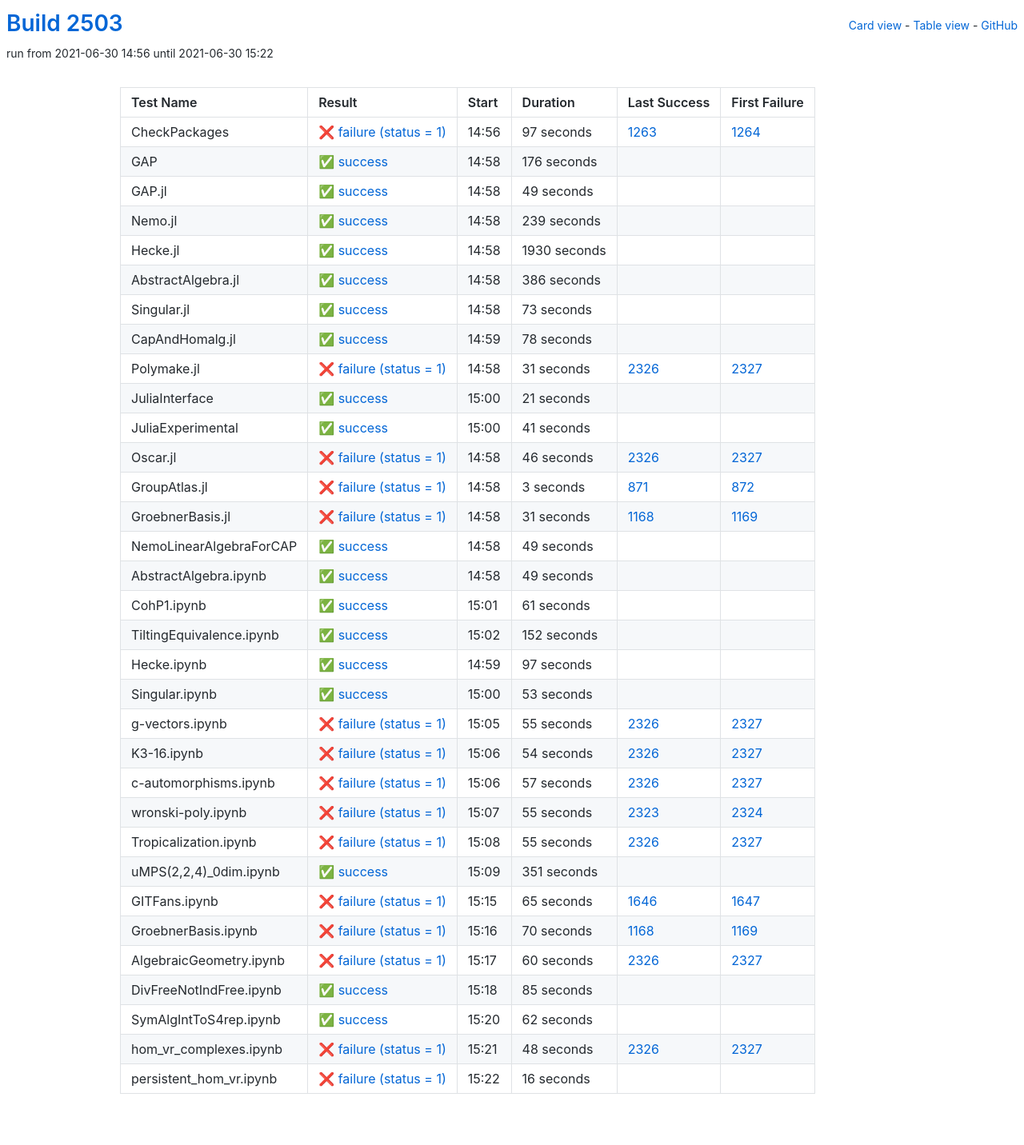
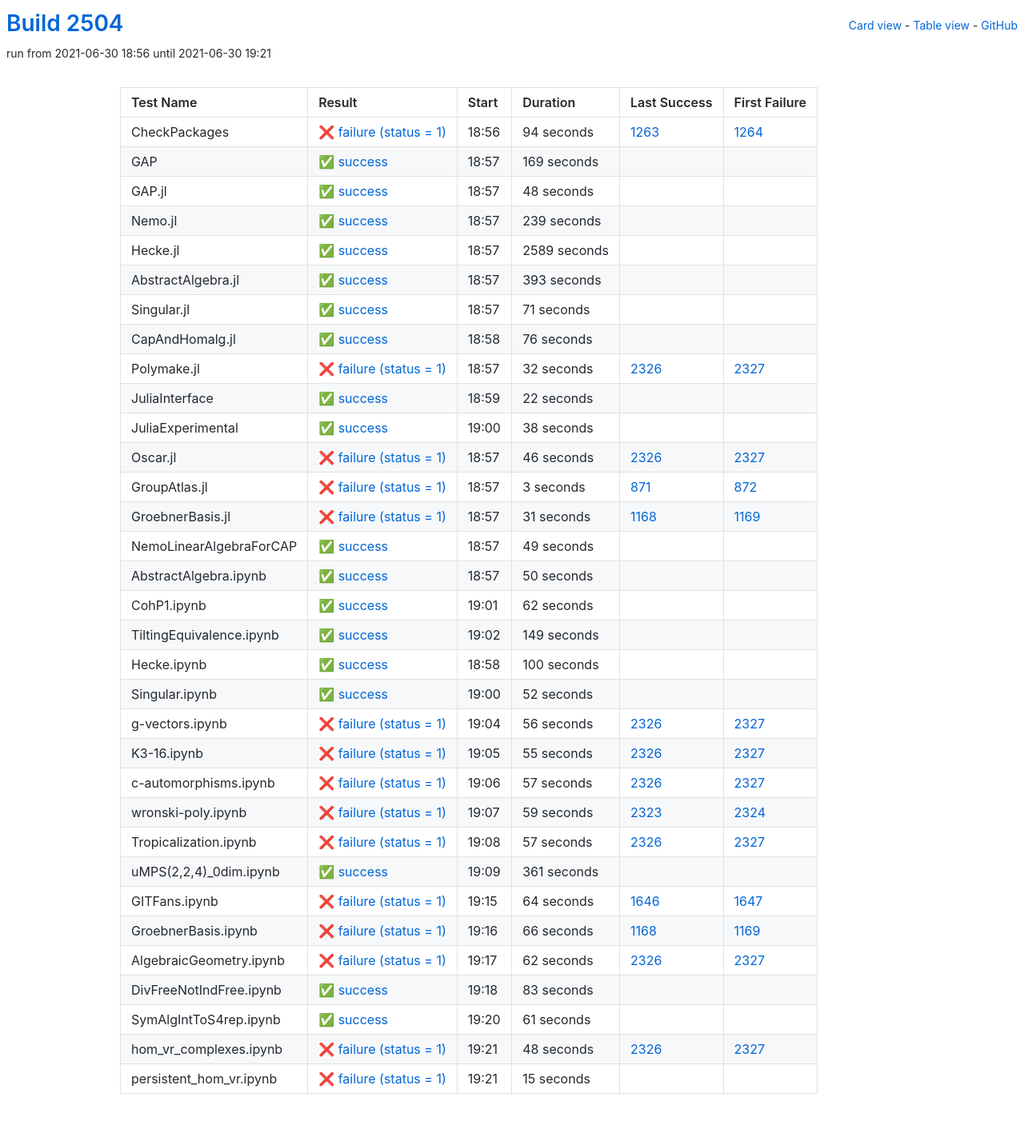
Before and after one commit to oscar-system/oscar-ci-status-stable, a Jekyll site: the page built from table.html, in a window 1280 px wide. Shown: the whole page at 80% size. Built offline with Jekyll 4.4.1, drawn with Linux system fonts in a browser that asks for light colours.

Commit message:
Build #2504

```diff
--- a/_data/ci.yml
+++ b/_data/ci.yml
@@ -1,6 +1,6 @@
 ---
-build: 2503
-build_url: https://oscarci.mathematik.uni-kl.de/job/oscar-stable/2503/
+build: 2504
+build_url: https://oscarci.mathematik.uni-kl.de/job/oscar-stable/2504/
 job: oscar-stable
 organization: oscar-system
 repo: oscar-ci-status-stable
@@ -8,44 +8,44 @@ repourl: https://github.com/oscar-system/oscar-ci-status-stable
 tests:
 - name: CheckPackages
   id: checkpackages
-  log: https://oscarci.mathematik.uni-kl.de/job/oscar-stable/2503/artifact/logs/build-2503/CheckPackages.log
-  start: 2021-06-30 14:56
+  log: https://oscarci.mathematik.uni-kl.de/job/oscar-stable/2504/artifact/logs/build-2504/CheckPackages.log
+  start: 2021-06-30 18:56
   success: false
   exitcode: 1
   status: failure
-  duration: 97
+  duration: 94
   last_success: 1263
   last_success_url: https://oscarci.mathematik.uni-kl.de/job/oscar-stable/1263/
   first_failure: 1264
   first_failure_url: https://oscarci.mathematik.uni-kl.de/job/oscar-stable/1264/
 - name: GAP
   id: gap
-  log: https://oscarci.mathematik.uni-kl.de/job/oscar-stable/2503/artifact/logs/build-2503/GAP.log
-  start: 2021-06-30 14:58
+  log: https://oscarci.mathematik.uni-kl.de/job/oscar-stable/2504/artifact/logs/build-2504/GAP.log
+  start: 2021-06-30 18:57
   success: true
   exitcode: 0
   status: success
-  duration: 176
+  duration: 169
   last_success: false
   last_success_url:
   first_failure: false
   first_failure_url:
 - name: GAP.jl
   id: gap-jl
-  log: https://oscarci.mathematik.uni-kl.de/job/oscar-stable/2503/artifact/logs/build-2503/GAP.jl.log
-  start: 2021-06-30 14:58
+  log: https://oscarci.mathematik.uni-kl.de/job/oscar-stable/2504/artifact/logs/build-2504/GAP.jl.log
+  start: 2021-06-30 18:57
   success: true
   exitcode: 0
   status: success
-  duration: 49
+  duration: 48
   last_success: false
   last_success_url:
   first_failure: false
   first_failure_url:
 - name: Nemo.jl
   id: nemo-jl
-  log: https://oscarci.mathematik.uni-kl.de/job/oscar-stable/2503/artifact/logs/build-2503/Nemo.jl.log
-  start: 2021-06-30 14:58
+  log: https://oscarci.mathematik.uni-kl.de/job/oscar-stable/2504/artifact/logs/build-2504/Nemo.jl.log
+  start: 2021-06-30 18:57
   success: true
   exitcode: 0
   status: success
@@ -56,92 +56,92 @@ tests:
   first_failure_url:
 - name: Hecke.jl
   id: hecke-jl
-  log: https://oscarci.mathematik.uni-kl.de/job/oscar-stable/2503/artifact/logs/build-2503/Hecke.jl.log
-  start: 2021-06-30 14:58
+  log: https://oscarci.mathematik.uni-kl.de/job/oscar-stable/2504/artifact/logs/build-2504/Hecke.jl.log
+  start: 2021-06-30 18:57
   success: true
   exitcode: 0
   status: success
-  duration: 1930
+  duration: 2589
   last_success: false
   last_success_url:
   first_failure: false
   first_failure_url:
 - name: AbstractAlgebra.jl
   id: abstractalgebra-jl
-  log: https://oscarci.mathematik.uni-kl.de/job/oscar-stable/2503/artifact/logs/build-2503/AbstractAlgebra.jl.log
-  start: 2021-06-30 14:58
+  log: https://oscarci.mathematik.uni-kl.de/job/oscar-stable/2504/artifact/logs/build-2504/AbstractAlgebra.jl.log
+  start: 2021-06-30 18:57
   success: true
   exitcode: 0
   status: success
-  duration: 386
+  duration: 393
   last_success: false
   last_success_url:
   first_failure: false
   first_failure_url:
 - name: Singular.jl
   id: singular-jl
-  log: https://oscarci.mathematik.uni-kl.de/job/oscar-stable/2503/artifact/logs/build-2503/Singular.jl.log
-  start: 2021-06-30 14:58
+  log: https://oscarci.mathematik.uni-kl.de/job/oscar-stable/2504/artifact/logs/build-2504/Singular.jl.log
+  start: 2021-06-30 18:57
   success: true
   exitcode: 0
   status: success
-  duration: 73
+  duration: 71
   last_success: false
   last_success_url:
   first_failure: false
   first_failure_url:
 - name: CapAndHomalg.jl
   id: capandhomalg-jl
-  log: https://oscarci.mathematik.uni-kl.de/job/oscar-stable/2503/artifact/logs/build-2503/CapAndHomalg.jl.log
-  start: 2021-06-30 14:59
+  log: https://oscarci.mathematik.uni-kl.de/job/oscar-stable/2504/artifact/logs/build-2504/CapAndHomalg.jl.log
+  start: 2021-06-30 18:58
   success: true
   exitcode: 0
   status: success
-  duration: 78
+  duration: 76
   last_success: false
   last_success_url:
   first_failure: false
   first_failure_url:
 - name: Polymake.jl
   id: polymake-jl
-  log: https://oscarci.mathematik.uni-kl.de/job/oscar-stable/2503/artifact/logs/build-2503/Polymake.jl.log
-  start: 2021-06-30 14:58
+  log: https://oscarci.mathematik.uni-kl.de/job/oscar-stable/2504/artifact/logs/build-2504/Polymake.jl.log
+  start: 2021-06-30 18:57
   success: false
   exitcode: 1
   status: failure
-  duration: 31
+  duration: 32
   last_success: 2326
   last_success_url: https://oscarci.mathematik.uni-kl.de/job/oscar-stable/2326/
   first_failure: 2327
   first_failure_url: https://oscarci.mathematik.uni-kl.de/job/oscar-stable/2327/
 - name: JuliaInterface
   id: juliainterface
-  log: https://oscarci.mathematik.uni-kl.de/job/oscar-stable/2503/artifact/logs/build-2503/JuliaInterface.log
-  start: 2021-06-30 15:00
+  log: https://oscarci.mathematik.uni-kl.de/job/oscar-stable/2504/artifact/logs/build-2504/JuliaInterface.log
+  start: 2021-06-30 18:59
   success: true
   exitcode: 0
   status: success
-  duration: 21
+  duration: 22
   last_success: false
   last_success_url:
   first_failure: false
   first_failure_url:
 - name: JuliaExperimental
   id: juliaexperimental
-  log: https://oscarci.mathematik.uni-kl.de/job/oscar-stable/2503/artifact/logs/build-2503/JuliaExperimental.log
-  start: 2021-06-30 15:00
+  log: https://oscarci.mathematik.uni-kl.de/job/oscar-stable/2504/artifact/logs/build-2504/JuliaExperimental.log
+  start: 2021-06-30 19:00
   success: true
   exitcode: 0
   status: success
-  duration: 41
+  duration: 38
   last_success: false
   last_success_url:
   first_failure: false
   first_failure_url:
 - name: Oscar.jl
   id: oscar-jl
-  log: https://oscarci.mathematik.uni-kl.de/job/oscar-stable/2503/artifact/logs/build-2503/Oscar.jl.log
-  start: 2021-06-30 14:58
+  log: https://oscarci.mathematik.uni-kl.de/job/oscar-stable/2504/artifact/logs/build-2504/Oscar.jl.log
+  start: 2021-06-30 18:57
   success: false
   exitcode: 1
   status: failure
@@ -152,8 +152,8 @@ tests:
   first_failure_url: https://oscarci.mathematik.uni-kl.de/job/oscar-stable/2327/
 - name: GroupAtlas.jl
   id: groupatlas-jl
-  log: https://oscarci.mathematik.uni-kl.de/job/oscar-stable/2503/artifact/logs/build-2503/GroupAtlas.jl.log
-  start: 2021-06-30 14:58
+  log: https://oscarci.mathematik.uni-kl.de/job/oscar-stable/2504/artifact/logs/build-2504/GroupAtlas.jl.log
+  start: 2021-06-30 18:57
   success: false
   exitcode: 1
   status: failure
@@ -164,8 +164,8 @@ tests:
   first_failure_url: https://oscarci.mathematik.uni-kl.de/job/oscar-stable/872/
 - name: GroebnerBasis.jl
   id: groebnerbasis-jl
-  log: https://oscarci.mathematik.uni-kl.de/job/oscar-stable/2503/artifact/logs/build-2503/GroebnerBasis.jl.log
-  start: 2021-06-30 14:58
+  log: https://oscarci.mathematik.uni-kl.de/job/oscar-stable/2504/artifact/logs/build-2504/GroebnerBasis.jl.log
+  start: 2021-06-30 18:57
   success: false
   exitcode: 1
   status: failure
@@ -176,8 +176,8 @@ tests:
   first_failure_url: https://oscarci.mathematik.uni-kl.de/job/oscar-stable/1169/
 - name: NemoLinearAlgebraForCAP
   id: nemolinearalgebraforcap
-  log: https://oscarci.mathematik.uni-kl.de/job/oscar-stable/2503/artifact/logs/build-2503/NemoLinearAlgebraForCAP.log
-  start: 2021-06-30 14:58
+  log: https://oscarci.mathematik.uni-kl.de/job/oscar-stable/2504/artifact/logs/build-2504/NemoLinearAlgebraForCAP.log
+  start: 2021-06-30 18:57
   success: true
   exitcode: 0
   status: success
@@ -188,68 +188,80 @@ tests:
   first_failure_url:
 - name: AbstractAlgebra.ipynb
   id: abstractalgebra-ipynb
-  log: https://oscarci.mathematik.uni-kl.de/job/oscar-stable/2503/artifact/logs/build-2503/AbstractAlgebra.ipynb.log
-  start: 2021-06-30 14:58
+  log: https://oscarci.mathematik.uni-kl.de/job/oscar-stable/2504/artifact/logs/build-2504/AbstractAlgebra.ipynb.log
+  start: 2021-06-30 18:57
   success: true
   exitcode: 0
   status: success
-  duration: 49
+  duration: 50
   last_success: false
   last_success_url:
   first_failure: false
   first_failure_url:
 - name: CohP1.ipynb
   id: cohp1-ipynb
-  log: https://oscarci.mathematik.uni-kl.de/job/oscar-stable/2503/artifact/logs/build-2503/CohP1.ipynb.log
-  start: 2021-06-30 15:01
+  log: https://oscarci.mathematik.uni-kl.de/job/oscar-stable/2504/artifact/logs/build-2504/CohP1.ipynb.log
+  start: 2021-06-30 19:01
   success: true
   exitcode: 0
   status: success
-  duration: 61
+  duration: 62
   last_success: false
   last_success_url:
   first_failure: false
   first_failure_url:
 - name: TiltingEquivalence.ipynb
   id: tiltingequivalence-ipynb
-  log: https://oscarci.mathematik.uni-kl.de/job/oscar-stable/2503/artifact/logs/build-2503/TiltingEquivalence.ipynb.log
-  start: 2021-06-30 15:02
+  log: https://oscarci.mathematik.uni-kl.de/job/oscar-stable/2504/artifact/logs/build-2504/TiltingEquivalence.ipynb.log
+  start: 2021-06-30 19:02
   success: true
   exitcode: 0
   status: success
-  duration: 152
+  duration: 149
   last_success: false
   last_success_url:
   first_failure: false
   first_failure_url:
 - name: Hecke.ipynb
   id: hecke-ipynb
-  log: https://oscarci.mathematik.uni-kl.de/job/oscar-stable/2503/artifact/logs/build-2503/Hecke.ipynb.log
-  start: 2021-06-30 14:59
+  log: https://oscarci.mathematik.uni-kl.de/job/oscar-stable/2504/artifact/logs/build-2504/Hecke.ipynb.log
+  start: 2021-06-30 18:58
   success: true
   exitcode: 0
   status: success
-  duration: 97
+  duration: 100
   last_success: false
   last_success_url:
   first_failure: false
   first_failure_url:
 - name: Singular.ipynb
   id: singular-ipynb
-  log: https://oscarci.mathematik.uni-kl.de/job/oscar-stable/2503/artifact/logs/build-2503/Singular.ipynb.log
-  start: 2021-06-30 15:00
+  log: https://oscarci.mathematik.uni-kl.de/job/oscar-stable/2504/artifact/logs/build-2504/Singular.ipynb.log
+  start: 2021-06-30 19:00
   success: true
   exitcode: 0
   status: success
-  duration: 53
+  duration: 52
   last_success: false
   last_success_url:
   first_failure: false
   first_failure_url:
 - name: g-vectors.ipynb
   id: g-vectors-ipynb
-  log: https://oscarci.mathematik.uni-kl.de/job/oscar-stable/2503/artifact/logs/build-2503/g-vectors.ipynb.log
-  start: 2021-06-30 15:05
+  log: https://oscarci.mathematik.uni-kl.de/job/oscar-stable/2504/artifact/logs/build-2504/g-vectors.ipynb.log
+  start: 2021-06-30 19:04
+  success: false
+  exitcode: 1
+  status: failure
+  duration: 56
+  last_success: 2326
+  last_success_url: https://oscarci.mathematik.uni-kl.de/job/oscar-stable/2326/
+  first_failure: 2327
+  first_failure_url: https://oscarci.mathematik.uni-kl.de/job/oscar-stable/2327/
+- name: K3-16.ipynb
+  id: k3-16-ipynb
+  log: https://oscarci.mathematik.uni-kl.de/job/oscar-stable/2504/artifact/logs/build-2504/K3-16.ipynb.log
+  start: 2021-06-30 19:05
   success: false
   exitcode: 1
   status: failure
@@ -258,22 +270,10 @@ tests:
   last_success_url: https://oscarci.mathematik.uni-kl.de/job/oscar-stable/2326/
   first_failure: 2327
   first_failure_url: https://oscarci.mathematik.uni-kl.de/job/oscar-stable/2327/
-- name: K3-16.ipynb
-  id: k3-16-ipynb
-  log: https://oscarci.mathematik.uni-kl.de/job/oscar-stable/2503/artifact/logs/build-2503/K3-16.ipynb.log
-  start: 2021-06-30 15:06
-  success: false
-  exitcode: 1
-  status: failure
-  duration: 54
-  last_success: 2326
-  last_success_url: https://oscarci.mathematik.uni-kl.de/job/oscar-stable/2326/
-  first_failure: 2327
-  first_failure_url: https://oscarci.mathematik.uni-kl.de/job/oscar-stable/2327/
 - name: c-automorphisms.ipynb
   id: c-automorphisms-ipynb
-  log: https://oscarci.mathematik.uni-kl.de/job/oscar-stable/2503/artifact/logs/build-2503/c-automorphisms.ipynb.log
-  start: 2021-06-30 15:06
+  log: https://oscarci.mathematik.uni-kl.de/job/oscar-stable/2504/artifact/logs/build-2504/c-automorphisms.ipynb.log
+  start: 2021-06-30 19:06
   success: false
   exitcode: 1
   status: failure
@@ -284,104 +284,104 @@ tests:
   first_failure_url: https://oscarci.mathematik.uni-kl.de/job/oscar-stable/2327/
 - name: wronski-poly.ipynb
   id: wronski-poly-ipynb
-  log: https://oscarci.mathematik.uni-kl.de/job/oscar-stable/2503/artifact/logs/build-2503/wronski-poly.ipynb.log
-  start: 2021-06-30 15:07
+  log: https://oscarci.mathematik.uni-kl.de/job/oscar-stable/2504/artifact/logs/build-2504/wronski-poly.ipynb.log
+  start: 2021-06-30 19:07
   success: false
   exitcode: 1
   status: failure
-  duration: 55
+  duration: 59
   last_success: 2323
   last_success_url: https://oscarci.mathematik.uni-kl.de/job/oscar-stable/2323/
   first_failure: 2324
   first_failure_url: https://oscarci.mathematik.uni-kl.de/job/oscar-stable/2324/
 - name: Tropicalization.ipynb
   id: tropicalization-ipynb
-  log: https://oscarci.mathematik.uni-kl.de/job/oscar-stable/2503/artifact/logs/build-2503/Tropicalization.ipynb.log
-  start: 2021-06-30 15:08
+  log: https://oscarci.mathematik.uni-kl.de/job/oscar-stable/2504/artifact/logs/build-2504/Tropicalization.ipynb.log
+  start: 2021-06-30 19:08
   success: false
   exitcode: 1
   status: failure
-  duration: 55
+  duration: 57
   last_success: 2326
   last_success_url: https://oscarci.mathematik.uni-kl.de/job/oscar-stable/2326/
   first_failure: 2327
   first_failure_url: https://oscarci.mathematik.uni-kl.de/job/oscar-stable/2327/
 - name: uMPS(2,2,4)_0dim.ipynb
   id: umps-2-2-4-0dim-ipynb
-  log: https://oscarci.mathematik.uni-kl.de/job/oscar-stable/2503/artifact/logs/build-2503/uMPS-2-2-4-_0dim.ipynb.log
-  start: 2021-06-30 15:09
+  log: https://oscarci.mathematik.uni-kl.de/job/oscar-stable/2504/artifact/logs/build-2504/uMPS-2-2-4-_0dim.ipynb.log
+  start: 2021-06-30 19:09
   success: true
   exitcode: 0
   status: success
-  duration: 351
+  duration: 361
   last_success: false
   last_success_url:
   first_failure: false
   first_failure_url:
 - name: GITFans.ipynb
   id: gitfans-ipynb
-  log: https://oscarci.mathematik.uni-kl.de/job/oscar-stable/2503/artifact/logs/build-2503/GITFans.ipynb.log
-  start: 2021-06-30 15:15
+  log: https://oscarci.mathematik.uni-kl.de/job/oscar-stable/2504/artifact/logs/build-2504/GITFans.ipynb.log
+  start: 2021-06-30 19:15
   success: false
   exitcode: 1
   status: failure
-  duration: 65
+  duration: 64
   last_success: 1646
   last_success_url: https://oscarci.mathematik.uni-kl.de/job/oscar-stable/1646/
   first_failure: 1647
   first_failure_url: https://oscarci.mathematik.uni-kl.de/job/oscar-stable/1647/
 - name: GroebnerBasis.ipynb
   id: groebnerbasis-ipynb
-  log: https://oscarci.mathematik.uni-kl.de/job/oscar-stable/2503/artifact/logs/build-2503/GroebnerBasis.ipynb.log
-  start: 2021-06-30 15:16
+  log: https://oscarci.mathematik.uni-kl.de/job/oscar-stable/2504/artifact/logs/build-2504/GroebnerBasis.ipynb.log
+  start: 2021-06-30 19:16
   success: false
   exitcode: 1
   status: failure
-  duration: 70
+  duration: 66
   last_success: 1168
   last_success_url: https://oscarci.mathematik.uni-kl.de/job/oscar-stable/1168/
   first_failure: 1169
   first_failure_url: https://oscarci.mathematik.uni-kl.de/job/oscar-stable/1169/
 - name: AlgebraicGeometry.ipynb
   id: algebraicgeometry-ipynb
-  log: https://oscarci.mathematik.uni-kl.de/job/oscar-stable/2503/artifact/logs/build-2503/AlgebraicGeometry.ipynb.log
-  start: 2021-06-30 15:17
+  log: https://oscarci.mathematik.uni-kl.de/job/oscar-stable/2504/artifact/logs/build-2504/AlgebraicGeometry.ipynb.log
+  start: 2021-06-30 19:17
   success: false
   exitcode: 1
   status: failure
-  duration: 60
+  duration: 62
   last_success: 2326
   last_success_url: https://oscarci.mathematik.uni-kl.de/job/oscar-stable/2326/
   first_failure: 2327
   first_failure_url: https://oscarci.mathematik.uni-kl.de/job/oscar-stable/2327/
 - name: DivFreeNotIndFree.ipynb
   id: divfreenotindfree-ipynb
-  log: https://oscarci.mathematik.uni-kl.de/job/oscar-stable/2503/artifact/logs/build-2503/DivFreeNotIndFree.ipynb.log
-  start: 2021-06-30 15:18
+  log: https://oscarci.mathematik.uni-kl.de/job/oscar-stable/2504/artifact/logs/build-2504/DivFreeNotIndFree.ipynb.log
+  start: 2021-06-30 19:18
   success: true
   exitcode: 0
   status: success
-  duration: 85
+  duration: 83
   last_success: false
   last_success_url:
   first_failure: false
   first_failure_url:
 - name: SymAlgIntToS4rep.ipynb
   id: symalginttos4rep-ipynb
-  log: https://oscarci.mathematik.uni-kl.de/job/oscar-stable/2503/artifact/logs/build-2503/SymAlgIntToS4rep.ipynb.log
-  start: 2021-06-30 15:20
+  log: https://oscarci.mathematik.uni-kl.de/job/oscar-stable/2504/artifact/logs/build-2504/SymAlgIntToS4rep.ipynb.log
+  start: 2021-06-30 19:20
   success: true
   exitcode: 0
   status: success
-  duration: 62
+  duration: 61
   last_success: false
   last_success_url:
   first_failure: false
   first_failure_url:
 - name: hom_vr_complexes.ipynb
   id: hom-vr-complexes-ipynb
-  log: https://oscarci.mathematik.uni-kl.de/job/oscar-stable/2503/artifact/logs/build-2503/hom_vr_complexes.ipynb.log
-  start: 2021-06-30 15:21
+  log: https://oscarci.mathematik.uni-kl.de/job/oscar-stable/2504/artifact/logs/build-2504/hom_vr_complexes.ipynb.log
+  start: 2021-06-30 19:21
   success: false
   exitcode: 1
   status: failure
@@ -392,12 +392,12 @@ tests:
   first_failure_url: https://oscarci.mathematik.uni-kl.de/job/oscar-stable/2327/
 - name: persistent_hom_vr.ipynb
   id: persistent-hom-vr-ipynb
-  log: https://oscarci.mathematik.uni-kl.de/job/oscar-stable/2503/artifact/logs/build-2503/persistent_hom_vr.ipynb.log
-  start: 2021-06-30 15:22
+  log: https://oscarci.mathematik.uni-kl.de/job/oscar-stable/2504/artifact/logs/build-2504/persistent_hom_vr.ipynb.log
+  start: 2021-06-30 19:21
   success: false
   exitcode: 1
   status: failure
-  duration: 16
+  duration: 15
   last_success: false
   last_success_url:
   first_failure: false
```
Also changed, not shown: README.md.
